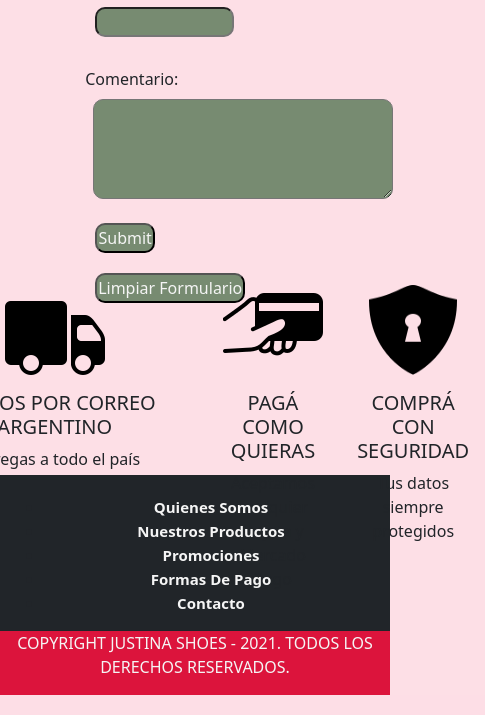
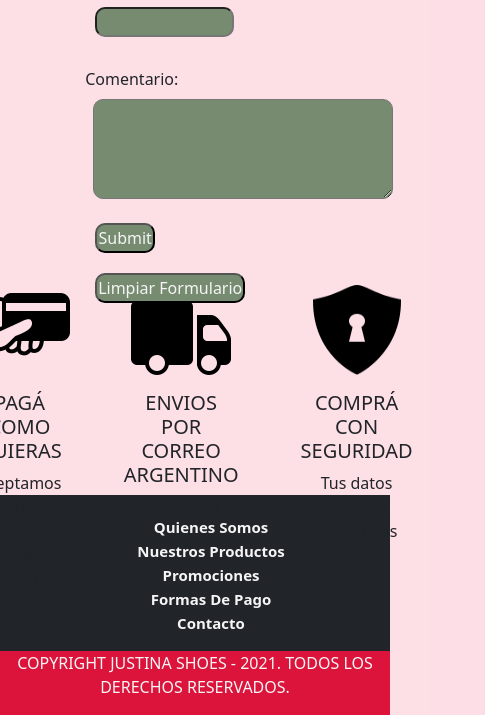
Before and after one commit to CrisCuba/jshoes, a website: page contacto.html in a window 390 px wide. Shown: the part 836-1551 px from the top of the page, 485 px wide, since content can reach past the window. Drawn offline with nearby package versions, Linux system fonts and the light colour scheme.

Commit message:
edicion de estilos de  pagina de contacto

```diff
--- a/contacto.html
+++ b/contacto.html
@@ -80,7 +80,7 @@
             </form>
         </div>
         <section>
-            <div id="complemento">
+            <div class="complemento">
                 <div class="box-envios">
                     <div style="align-items: center;" class="card">
                         <img style="width: 100px; height: 100px;" src="imagenes/truck.png" alt="camion">
--- a/css/estilos.css
+++ b/css/estilos.css
@@ -200,14 +200,15 @@ zoom {
   height: 10px;
 }
 /* Sección envíos / Multipagina */
-#complemento {
+.complemento {
   display: grid;
-  grid-template-areas: "box-envios box-pagos box-seguridad";
+  grid-template-areas: "pagos envios seguridad";
   grid-template-rows: 200px;
-  grid-template-columns: repeat (3, 1fr);
-  grid-column-gap: 10px;
+  grid-template-columns: repeat (autofit, 1fr);
+  grid-gap: 30px;
   justify-content: center;
   align-items: center;
+  padding-bottom: 20px;
 }
 
 .card {
@@ -228,6 +229,7 @@ zoom {
 }
 
 .box-envios {
+  grid-area: envios;
   justify-content: center;
   align-content: center;
   text-align: center;
@@ -256,6 +258,7 @@ zoom {
 }
 
 .box-pagos {
+  grid-area: pagos;
   justify-content: center;
   align-content: center;
   text-align: center;
@@ -284,6 +287,7 @@ zoom {
 }
 
 .box-seguridad {
+  grid-area: seguridad;
   justify-content: center;
   align-content: center;
   text-align: center;
@@ -863,9 +867,9 @@ select {
     grid-template-rows: repeat(2, 1fr);
   }
 
-  #complemento{
+  .complemento{
     grid-template-rows: repeat (3, 1fr);
-    grid-template-columns: 300px;
+    grid-template-columns: 1fr;
   }
 
   div textarea {
@@ -920,9 +924,9 @@ select {
     flex-direction: column;
   }
 
-  #complemento{
+  .complemento{
     grid-template-rows: repeat (3, 1fr);
-    grid-template-columns: 300px;
+    grid-template-columns: 1fr;
   }
 
   div textarea {
@@ -974,9 +978,9 @@ select {
     grid-template-columns: repeat(1, 1fr);
     grid-template-rows: repeat(2, 1fr);
   }
-  #complemento{
+  .complemento{
     grid-template-rows: repeat (3, 1fr);
-    grid-template-columns: 300px;
+    grid-template-columns: 1fr;
   }
 
   div textarea {
@@ -998,6 +1002,7 @@ select {
     height: 100px;
   }
 }
+
 
 @media (min-width: 768px) {
   .container-md,
```
Also changed, not shown: index.html (+1 -1 lines), nuestros_productos.html (+1 -1 lines).
